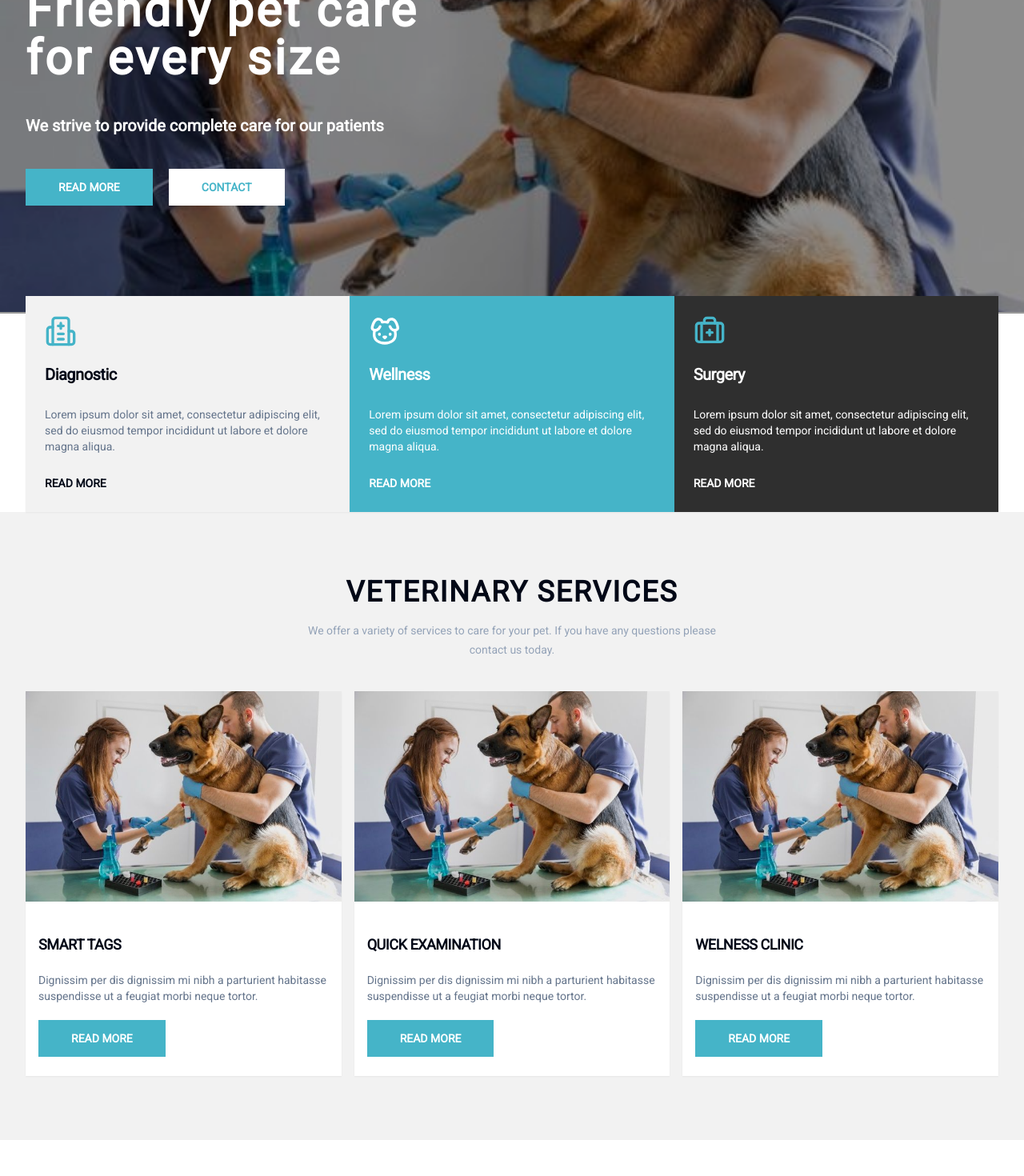
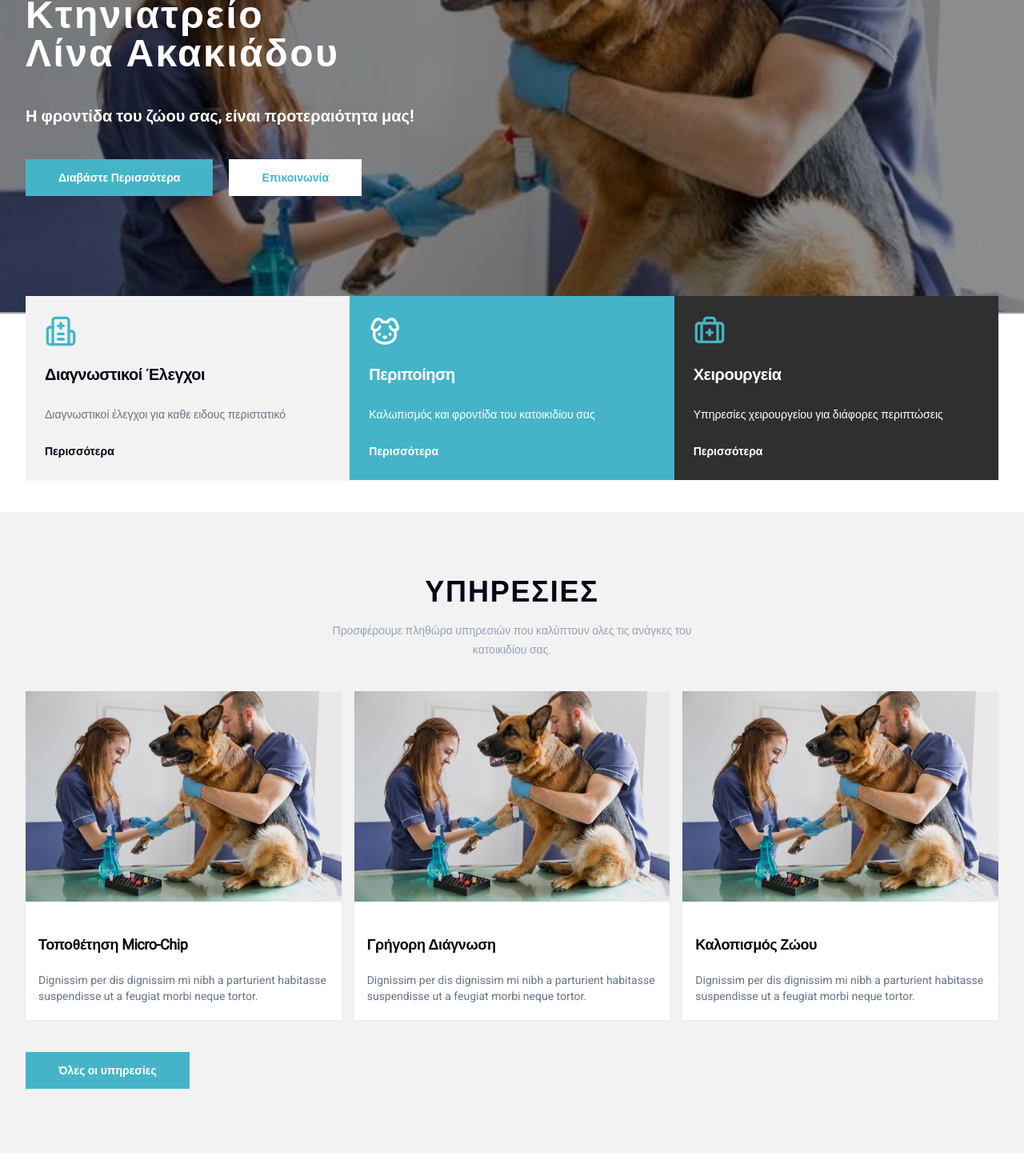
Before and after one commit to LazarosZiskos/vet-practice, a Next.js app: page / in a window 1280 px wide. Shown: the part 280-1750 px from the top of the page at 80% size. Built offline with nearby package versions, Linux system fonts and the light colour scheme.

Commit message:
fixing stuff

```diff
--- a/components/Doctor.jsx
+++ b/components/Doctor.jsx
@@ -6,7 +6,7 @@ const Doctor = () => {
   return (
     <section className="container mt-20 mb-20">
       <h1 className="font-bold text-2xl md:text-4xl mb-10 tracking-wider text-center">
-        THE DOCTOR
+        Η ΓΙΑΤΡΟΣ
       </h1>
       <div className="flex flex-col md:flex-row justify-between w-full gap-4">
         <div className="md:w-1/2 flex items-center justify-end mb-4">
@@ -27,7 +27,7 @@ const Doctor = () => {
             aperiam excepturi.
           </p>
           <MyButton
-            title="Keep Reading"
+            title="Συνεχίστε την Ανάγνωση"
             href="/"
             style="flex items-center gap-2 text-white bg-blue1 border border-blue1 hover:bg-transparent hover:text-blue1 mr-5"
             icon={<ArrowRight />}
--- a/components/Hero.jsx
+++ b/components/Hero.jsx
@@ -18,21 +18,22 @@ const Hero = () => {
         <div className="absolute justify-center items-center flex flex-col top-[120px] w-full h-[70vh]">
           <div className="container">
             <h1
-              className="text-white font-bold leading-0.5 text-4xl tracking-wider pb-4 max-w-[300px]
-            md:text-6xl md:max-w-[500px] md:pb-10"
+              className="text-white font-bold leading-3 text-4xl tracking-wider pb-4 max-w-[300px]
+            md:text-5xl md:max-w-[500px] md:pb-10"
             >
-              Friendly pet care for every size
+              Κτηνιατρείο <br />
+              Λίνα Ακακιάδου
             </h1>
             <p className="text-white pb-4 font-semibold text-sm md:text-xl md:pb-10">
-              We strive to provide complete care for our patients
+              Η φροντίδα του ζώου σας, είναι προτεραιότητα μας!
             </p>
             <MyButton
-              title="Read More"
+              title="Διαβάστε Περισσότερα"
               style="text-white bg-blue1 border border-blue1 hover:bg-transparent hover:text-blue1 mr-5"
-              href="/services"
+              href="/about"
             />
             <MyButton
-              title="Contact"
+              title="Επικοινωνία"
               style="text-blue1 bg-white border border-white hover:bg-transparent
                 hover:text-white"
               href="/contact"
@@ -43,21 +44,21 @@ const Hero = () => {
         <div className="absolute md:top-[650px] left-0 right-0 ml-auto mr-auto w-full">
           <div className=" mt-10 md:mt-0 mb-10 justify-center m-auto items-center container grid md:grid-cols-3 md:top-[650px] ">
             <MyCard
-              title="Diagnostic"
-              description="Lorem ipsum dolor sit amet, consectetur adipiscing elit, sed do eiusmod tempor incididunt ut labore et dolore magna aliqua. "
-              style="bg-gray2"
+              title="Διαγνωστικοί Έλεγχοι"
+              description="Διαγνωστικοί έλεγχοι για καθε ειδους περιστατικό"
+              style="bg-gray2 "
               icon={<Hospital size={40} className="text-blue1" />}
             />
             <MyCard
-              title="Wellness"
-              description="Lorem ipsum dolor sit amet, consectetur adipiscing elit, sed do eiusmod tempor incididunt ut labore et dolore magna aliqua. "
+              title="Περιποίηση"
+              description="Καλωπισμός και φροντίδα του κατοικιδίου σας"
               style="bg-blue1 text-white"
               icon={<Dog size={40} className="text-white" />}
               descStyle="text-white"
             />
             <MyCard
-              title="Surgery"
-              description="Lorem ipsum dolor sit amet, consectetur adipiscing elit, sed do eiusmod tempor incididunt ut labore et dolore magna aliqua. "
+              title="Χειρουργεία"
+              description="Υπηρεσίες χειρουργείου για διάφορες περιπτώσεις"
               style="bg-gray1 text-white"
               icon={<BriefcaseMedical size={40} className="text-blue1" />}
               descStyle="text-white"
--- a/components/MyButton.jsx
+++ b/components/MyButton.jsx
@@ -5,7 +5,7 @@ const MyButton = ({ title, style, href, icon }) => {
   return (
     <Link href={href}>
       <button
-        className={`${style} + pt-2 pb-2 pl-5 pr-5 uppercase text-sm
+        className={`${style} + pt-2 pb-2 pl-5 pr-5 text-sm
       font-semibold transition-all ease-in-out duration-500 md:pb-3 md:pl-10 md:pt-3 md:pr-10 md:text-md `}
       >
         {title}
--- a/components/MyCard.jsx
+++ b/components/MyCard.jsx
@@ -6,6 +6,7 @@ import {
   CardHeader,
   CardTitle,
 } from "./ui/card";
+import Link from "next/link";
 
 const MyCard = ({ title, description, style, icon, descStyle }) => {
   return (
@@ -21,9 +22,11 @@ const MyCard = ({ title, description, style, icon, descStyle }) => {
           </CardDescription>
         </CardHeader>
         <CardContent>
-          <button className="uppercase font-bold text-sm hover:text-blue1 transition-all ease-in duration-150">
-            Read more
-          </button>
+          <Link href="/services">
+            <button className="font-bold text-sm hover:text-blue1 transition-all ease-in duration-150">
+              Περισσότερα
+            </button>
+          </Link>
         </CardContent>
       </Card>
     </>
--- a/components/Navbar.jsx
+++ b/components/Navbar.jsx
@@ -1,24 +1,8 @@
 import { navLinks } from "@/constants";
 import Link from "next/link";
 import React from "react";
-import {
-  DropdownMenu,
-  DropdownMenuContent,
-  DropdownMenuItem,
-  DropdownMenuLabel,
-  DropdownMenuSeparator,
-  DropdownMenuTrigger,
-} from "@/components/ui/dropdown-menu";
-import {
-  Sheet,
-  SheetContent,
-  SheetDescription,
-  SheetHeader,
-  SheetTitle,
-  SheetTrigger,
-} from "@/components/ui/sheet";
-
 import { MenuIcon } from "lucide-react";
+import { Sheet, SheetContent, SheetTrigger } from "./ui/sheet";
 
 const Navbar = () => {
   return (
@@ -38,7 +22,7 @@ const Navbar = () => {
             <Link
               key={index}
               href={link.href}
-              className="font-semibold uppercase transition-all ease-in-out duration-200 hover:text-blue1 "
+              className="font-semibold transition-all ease-in-out duration-200 hover:text-blue1 "
             >
               <h2>{link.title}</h2>
             </Link>
@@ -51,7 +35,7 @@ const Navbar = () => {
             </SheetTrigger>
             <SheetContent className="flex flex-col items-center justify-center">
               {navLinks.map((link, index) => (
-                <div key={index} className="pb-5 items-center justify-center">
+                <div key={index} className="pb-5">
                   <Link
                     href={link.href}
                     className="font-semibold uppercase transition-all ease-in-out duration-100 hover:text-blue1 "
--- a/components/Services.jsx
+++ b/components/Services.jsx
@@ -8,66 +8,51 @@ const Services = () => {
       <div className="container">
         <div className="pt-20 items-center justify-center flex flex-col">
           <h1 className="font-bold text-2xl lg:text-4xl pb-4 tracking-wider">
-            VETERINARY SERVICES
+            ΥΠΗΡΕΣΙΕΣ
           </h1>
-          <p className="text-center max-w-[550px] text-slate-400 text-sm leading-6">
-            We offer a variety of services to care for your pet. If you have any
-            questions please contact us today.
+          <p className="text-center max-w-[450px] text-slate-400 text-sm leading-6">
+            Προσφέρουμε πληθώρα υπηρεσιών που καλύπτουν ολες τις ανάγκες του
+            κατοικιδίου σας.
           </p>
         </div>
-
         <div className="grid grid-cols-1 sm:grid-cols-2 gap-4 mt-10 md:grid-cols-3">
           <Card>
             <img src="dog1.jpg" alt="dog1" className="w-full" />
             <CardTitle className="pt-10 pb-5 pl-4 pr-4 text-lg hover:text-blue1">
-              SMART TAGS
+              Τοποθέτηση Micro-Chip
             </CardTitle>
             <CardDescription className="pb-5 pl-4 pr-4">
               Dignissim per dis dignissim mi nibh a parturient habitasse
               suspendisse ut a feugiat morbi neque tortor.
             </CardDescription>
-            <CardFooter className="pl-4">
-              <MyButton
-                title="Read More"
-                href="/"
-                style="text-white bg-blue1 border border-blue1 hover:bg-transparent hover:text-blue1 mr-5"
-              />
-            </CardFooter>
           </Card>
           <Card>
             <img src="dog1.jpg" alt="dog1" className="w-full" />
             <CardTitle className="pt-10 pb-5 pl-4 pr-4 text-lg hover:text-blue1">
-              QUICK EXAMINATION
+              Γρήγορη Διάγνωση
             </CardTitle>
             <CardDescription className="pb-5 pl-4 pr-4">
               Dignissim per dis dignissim mi nibh a parturient habitasse
               suspendisse ut a feugiat morbi neque tortor.
             </CardDescription>
-            <CardFooter className="pl-4">
-              <MyButton
-                title="Read More"
-                href="/"
-                style="text-white bg-blue1 border border-blue1 hover:bg-transparent hover:text-blue1 mr-5"
-              />
-            </CardFooter>
           </Card>
           <Card>
             <img src="dog1.jpg" alt="dog1" className="w-full" />
             <CardTitle className="pt-10 pb-5 pl-4 pr-4 text-lg hover:text-blue1">
-              WELNESS CLINIC
+              Καλοπισμός Ζώου
             </CardTitle>
             <CardDescription className="pb-5 pl-4 pr-4">
               Dignissim per dis dignissim mi nibh a parturient habitasse
               suspendisse ut a feugiat morbi neque tortor.
             </CardDescription>
-            <CardFooter className="pl-4">
-              <MyButton
-                title="Read More"
-                href="/"
-                style="text-white bg-blue1 border border-blue1 hover:bg-transparent hover:text-blue1 mr-5"
-              />
-            </CardFooter>
           </Card>
+        </div>
+        <div className="flex justify-start mt-10">
+          <MyButton
+            title="Όλες οι υπηρεσίες"
+            href="/"
+            style="text-white bg-blue1 border border-blue1 hover:bg-transparent hover:text-blue1"
+          />
         </div>
       </div>
     </div>
--- a/constants.js
+++ b/constants.js
@@ -1,18 +1,18 @@
 export const navLinks = [
   {
-    title: "Home",
+    title: "Αρχική",
     href: "/",
   },
   {
-    title: "About Us",
+    title: "Σχετικά με Εμάς",
     href: "/about",
   },
   {
-    title: "Services",
+    title: "Υπηρεσίες",
     href: "/services",
   },
   {
-    title: "Contact",
+    title: "Επικοινωνία",
     href: "/contact",
   },
 ];
```
